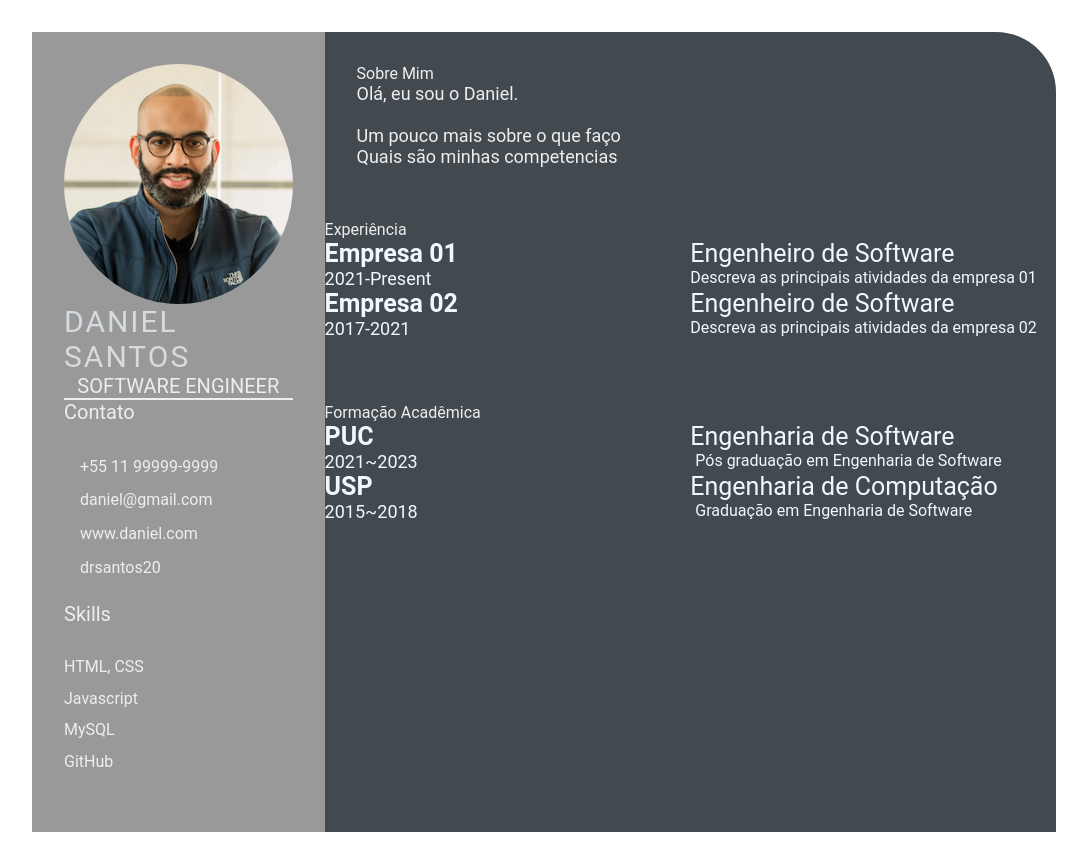
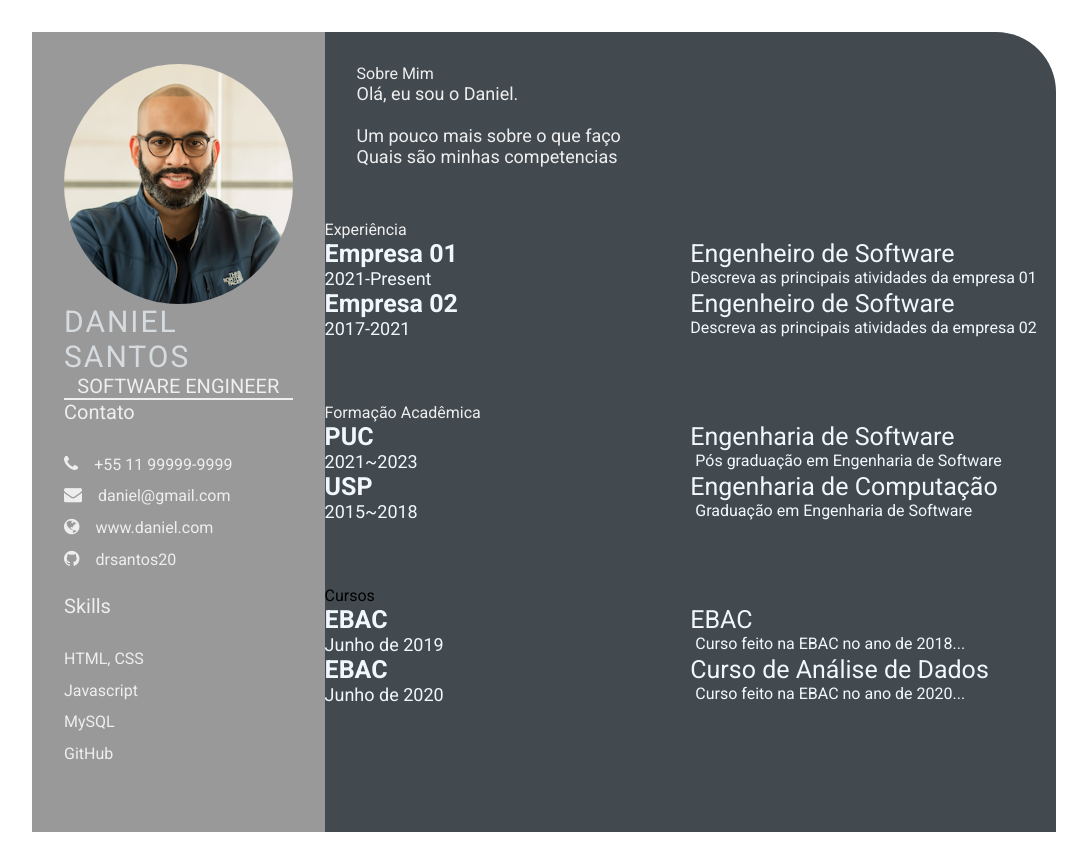
Before and after one commit to antoniohadeoliveira/antoniohadeoliveira.github.io, a plain HTML site: page index.html in a window 1280 px wide. Shown: the whole page, without its empty margins (96-1183 px from the left). Drawn offline with Linux system fonts and the light colour scheme.

Commit message:
aula06 (#5)

```diff
--- a/index.html
+++ b/index.html
@@ -7,6 +7,16 @@
   <meta name="viewport" content="width=device-width, initial-scale=1.0">
 
   <title>Daniel Santos</title>
+
+<!-- Google font  -->
+<link rel="preconnect" href="https://fonts.googleapis.com">
+<link rel="preconnect" href="https://fonts.gstatic.com" crossorigin>
+<link href="https://fonts.googleapis.com/css2?family=Roboto:ital,wght@0,100;0,300;0,400;0,700;1,100;1,300;1,400;1,700&display=swap" rel="stylesheet">
+
+<!-- font-awesome -->
+<link rel="stylesheet" href="https://cdnjs.cloudflare.com/ajax/libs/font-awesome/4.7.0/css/font-awesome.min.css">
+
+
 
   <link rel="stylesheet" href="style.css">
 
@@ -108,6 +118,32 @@
         </div>
        </div>
       </section>
+      <section class="awards gap">
+        <div class="right-tittle">Cursos</div>
+        <div class="awards-contents">
+          <div class="awards-left">
+            <p class="awards-company-name">EBAC</p>
+            <p class="awards-time-period">Junho de 2019</p>
+          </div>
+          <div class="awards-right">
+            <p class="awards-name">EBAC</p>
+            <p class="awards-desc">
+              Curso feito na EBAC no ano de 2018...
+            </p>
+          </div>
+          <div class="awards-left">
+            <p class="awards-company-name">EBAC</p>
+            <p class="awards-time-period">Junho de 2020</p>
+          </div>
+          <div class="awards-right">
+            <p class="awards-name">Curso de Análise de Dados</p>
+            <p class="awards-desc">
+              Curso feito na EBAC no ano de 2020...
+            </p>
+          </div>
+        </div>
+
+      </section>
     </section>
   </main>
 
```
